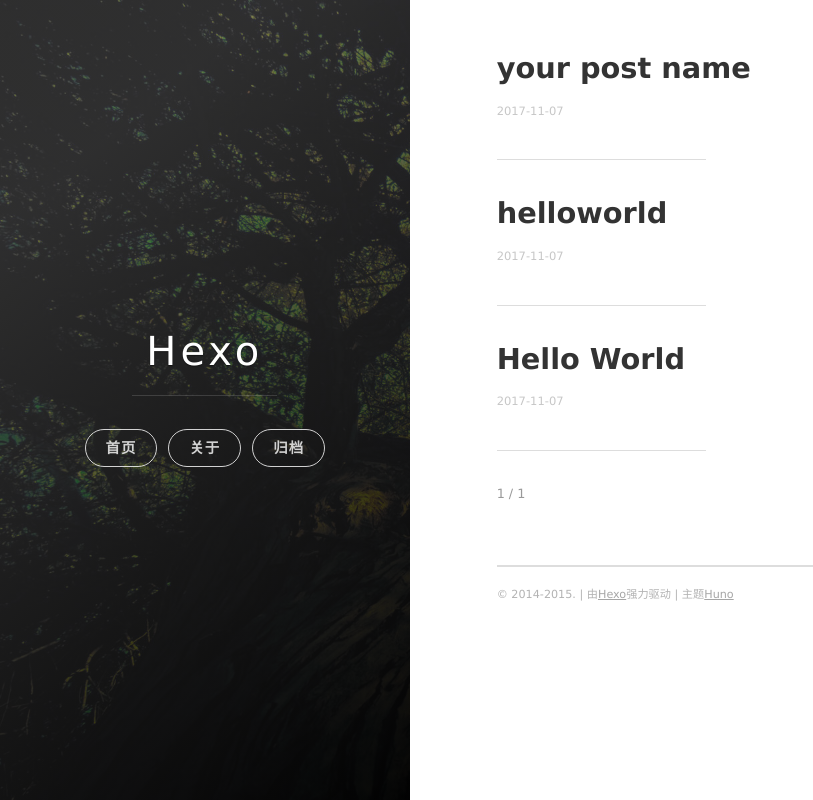
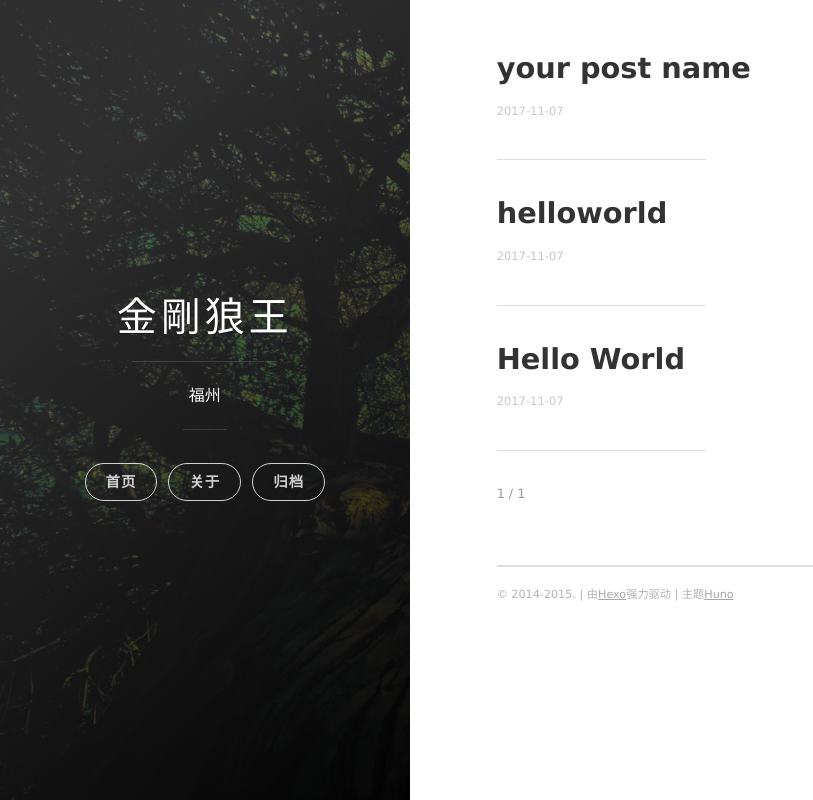
Before and after one commit to springsnow2015/springsnow2015.github.io, a plain HTML site: page index.html in a window 1280 px wide. Shown: the whole page, without its empty margins (0-813 px from the left). Drawn offline with nearby package versions, Linux system fonts and the light colour scheme; some packages are replaced by stand-ins of ours.

Commit message:
Site updated: 2017-11-08 08:32:50

```diff
--- a/index.html
+++ b/index.html
@@ -7,21 +7,27 @@
 
 
     <title>
-      Hexo
+      金剛狼王
     </title>
 
     <meta name="viewport" content="width=device-width, initial-scale=1, maximum-scale=1, user-scalable=no">
 
-      <meta name="author" content="John Doe">
+      <meta name="author" content="TT">
 
 
+      <meta name="description" content="分享">
 
-    <meta property="og:type" content="website">
-<meta property="og:title" content="Hexo">
+
+    <meta name="description" content="分享">
+<meta property="og:type" content="website">
+<meta property="og:title" content="金剛狼王">
 <meta property="og:url" content="http://yoursite.com/index.html">
-<meta property="og:site_name" content="Hexo">
+<meta property="og:site_name" content="金剛狼王">
+<meta property="og:description" content="分享">
+<meta property="og:locale" content="CN">
 <meta name="twitter:card" content="summary">
-<meta name="twitter:title" content="Hexo">
+<meta name="twitter:title" content="金剛狼王">
+<meta name="twitter:description" content="分享">
 
 
 
@@ -53,9 +59,14 @@
 
 
 
-        <h1 class="panel-cover__title panel-title"><a href="/" title="link to homepage">Hexo</a></h1>
+        <h1 class="panel-cover__title panel-title"><a href="/" title="link to homepage">金剛狼王</a></h1>
         <hr class="panel-cover__divider" />
 
+
+        <p class="panel-cover__description">
+          福州
+        </p>
+        <hr class="panel-cover__divider panel-cover__divider--secondary" />
 
 
         <div class="navigation-wrapper">
```
Also changed, not shown: 2017/11/07/hello-world/index.html (+12 -6 lines), 2017/11/07/helloworld/index.html (+16 -7 lines), 2017/11/07/your-post-name/index.html (+12 -6 lines), archives/2017/11/index.html (+13 -4 lines), archives/2017/index.html (+13 -4 lines), archives/index.html (+13 -4 lines).
